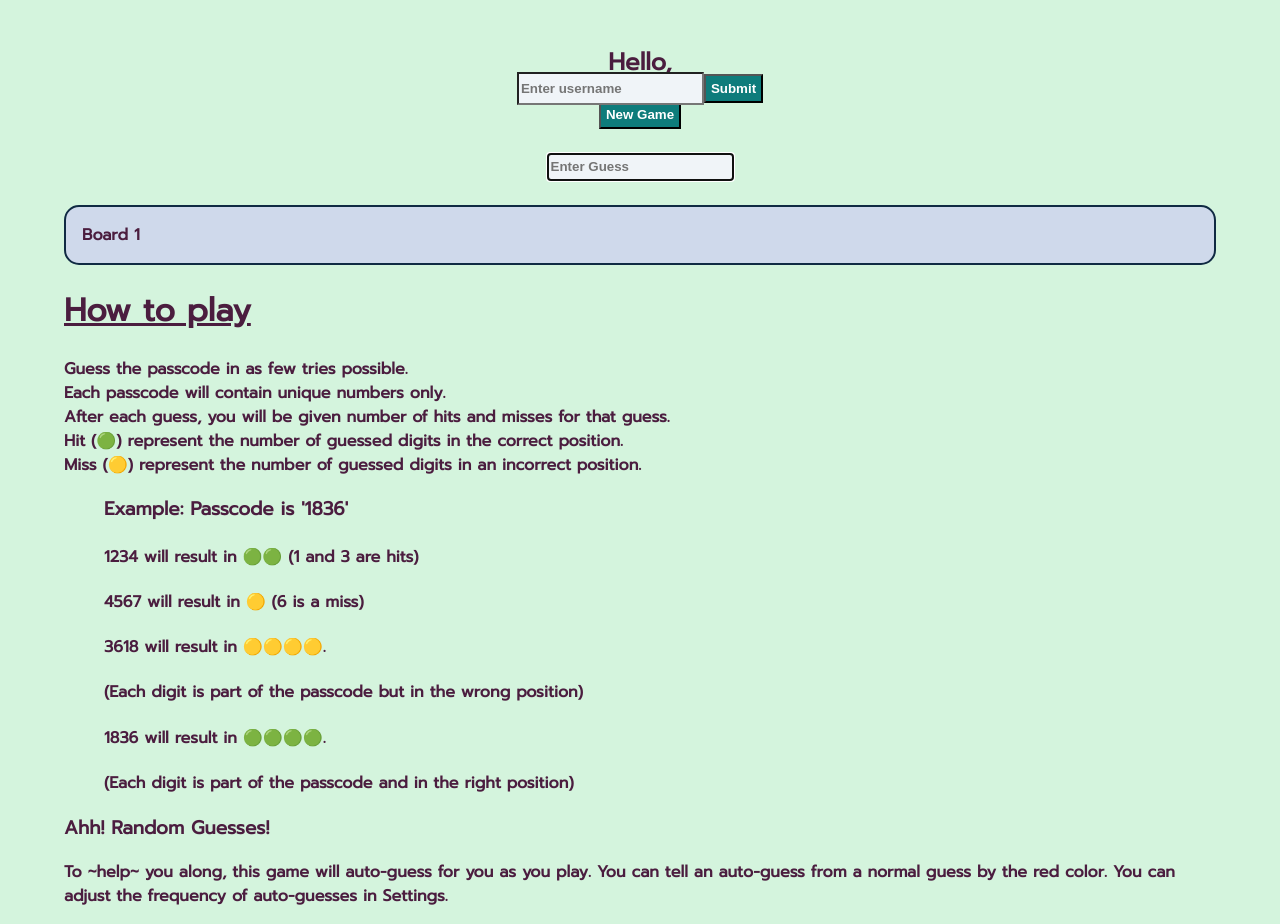
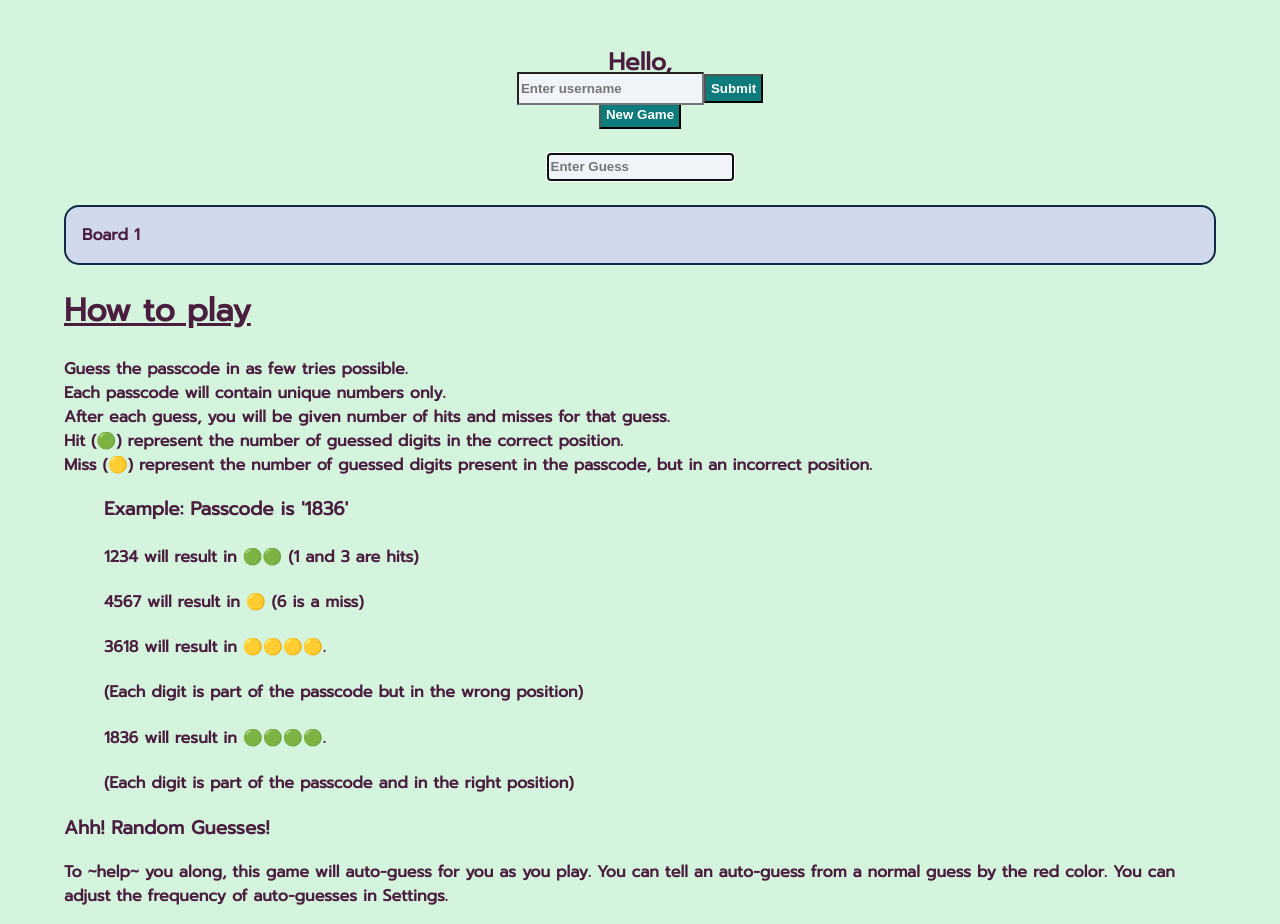
Before and after one commit to HagayHaut/code-cracker, a React (Create React App) app: page /help in a window 1280 px wide. Built offline with nearby package versions, Linux system fonts and the light colour scheme.

Commit message:
change route path to /home

```diff
--- a/src/components/App.js
+++ b/src/components/App.js
@@ -31,7 +31,7 @@ function App() {
       <br></br>
 
       <Switch>
-        <Route path='/game' element={
+        <Route path='/home' element={
             <Game username={username} settings={settings} />}/>
 
         <Route path='/settings' element={
--- a/src/components/Help.js
+++ b/src/components/Help.js
@@ -12,7 +12,7 @@ function Help() {
         Each passcode will contain unique numbers only. <br></br>
         After each guess, you will be given number of hits and misses for that guess. <br></br>
         Hit (🟢) represent the number of guessed digits in the correct position. <br></br>
-        Miss (🟡) represent the number of guessed digits in an incorrect position. </p>
+        Miss (🟡) represent the number of guessed digits present in the passcode, but in an incorrect position. </p>
 
       <ul><h3>Example: Passcode is '1836'</h3>
         <li><h4>1234 will result in 🟢🟢 (1 and 3 are hits)</h4></li>
--- a/src/components/NavBar.js
+++ b/src/components/NavBar.js
@@ -10,7 +10,7 @@ function NavBar() {
 
           <h3><i class="fa fa-question-circle" aria-hidden="true"></i></h3>
         </NavLink>
-        <NavLink to='/game' className='link'>
+        <NavLink to='/home' className='link'>
           <h3><i class="fa fa-home" aria-hidden="true"></i></h3>
         </NavLink>
         <NavLink to='/leaderboard' className='link'>
--- a/src/components/SettingsForm.js
+++ b/src/components/SettingsForm.js
@@ -53,7 +53,7 @@ function SettingsForm({setSettings, settings}) {
   function handleSubmit(e){
     e.preventDefault()
     setSettings(formData)
-    history('../game')
+    history('../home')
   }
 
   return (
```
